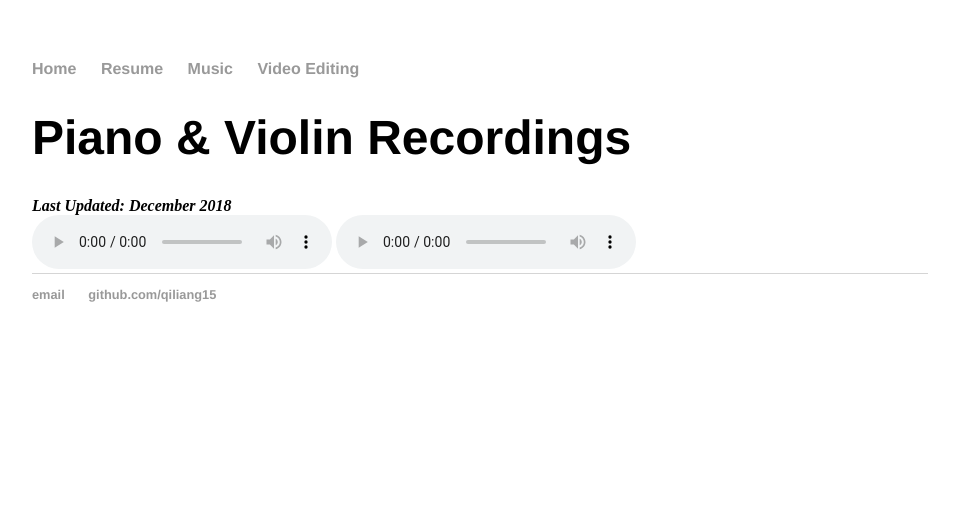
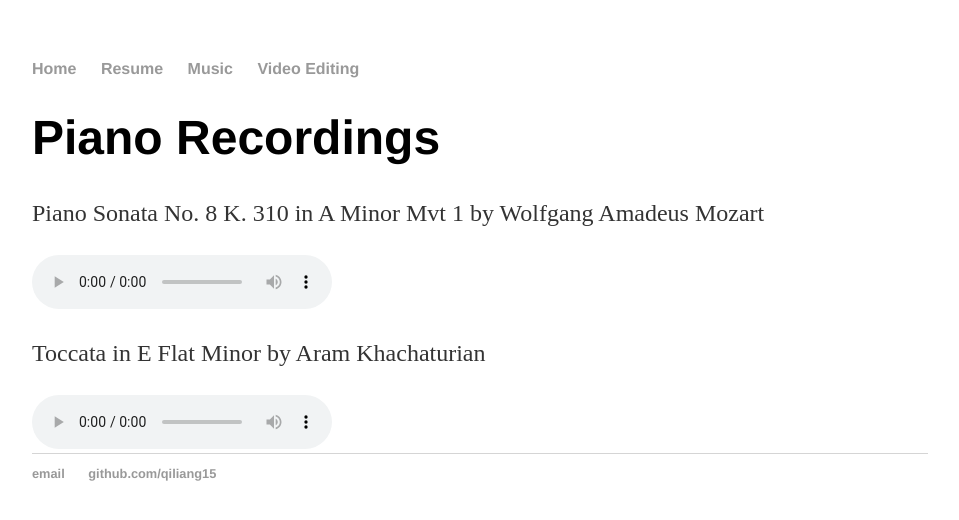
Before and after one commit to jwang115/jwang115.github.io, a Jekyll site: the page built from music/index.html, in a window 1280 px wide. Shown: the top 520 px of the page, without its empty margins (160-1119 px from the left). Built offline with Jekyll 4.4.1, drawn with Linux system fonts in a browser that asks for light colours.

Commit message:
Update index.html

```diff
--- a/music/index.html
+++ b/music/index.html
@@ -1,14 +1,15 @@
 ---
 layout: default
-title: Jeremy Wang Resume
+title: Jeremy Wang Music Recordings
 ---
 <div class="music">
-	<h1>Piano & Violin Recordings</h1>
-	<address> <strong>Last Updated: December 2018</strong> </address>
+	<h1>Piano Recordings</h1>
+
+	<p>Piano Sonata No. 8 K. 310 in A Minor Mvt 1 by Wolfgang Amadeus Mozart</p>
     		<audio controls>
     		<source src="Piano_Sonata_No._8_K._310_in_A_Minor_Mvt_1.mp3" />
     		</audio>
-
+	<p>Toccata in E Flat Minor by Aram Khachaturian</p>
     		<audio controls>
     		<source src="Toccata_in_E_Flat_Minor_Khachaturian.mp3" />
     		</audio>
```
